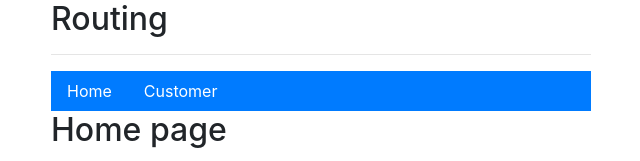
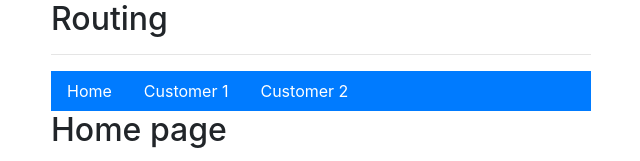
Before and after one commit to jalalkhan1011/vuejs, a Vue app: page / in a window 1280 px wide. Shown: the top 161 px of the page, without its empty margins (34-674 px from the left). Built offline with nearby package versions, Linux system fonts and the light colour scheme.

Commit message:
route with paramiter

```diff
--- a/src/Components/Customer/Customer.vue
+++ b/src/Components/Customer/Customer.vue
@@ -1,12 +1,23 @@
 <template>
   <div>
     <h2>Customer page</h2>
+    <p>{{ loadedId }}</p>
     <hr>
     <button class="btn btn-success" @click="navigateToHome">Go to home</button>
   </div>
 </template>
 <script>
 export default {
+  data(){
+    return{
+      loadedId: this.$route.params.id
+    }
+  },
+  watch:{
+    '$route'(to){
+      this.loadedId = to.params.id;
+    }
+  },
   methods:{
     navigateToHome(){
       this.$router.push('/')
--- a/src/Components/Header.vue
+++ b/src/Components/Header.vue
@@ -4,7 +4,10 @@
       <router-link class="nav-link text-white" to="/">Home</router-link>
     </li>
     <li class="nav-item">
-      <router-link class="nav-link text-white" to="/customer">Customer</router-link>
+      <router-link class="nav-link text-white" to="/customer/1">Customer 1</router-link>
+    </li>
+    <li class="nav-item">
+      <router-link class="nav-link text-white" to="/customer/2">Customer 2</router-link>
     </li>
   </ul>
 </template>
--- a/src/routes.js
+++ b/src/routes.js
@@ -6,7 +6,7 @@ export const routes =[
         component: compHome
     },
     {
-        path:'/customer',
+        path:'/customer/:id',
         component: compCustomer
     }
 ];
```
